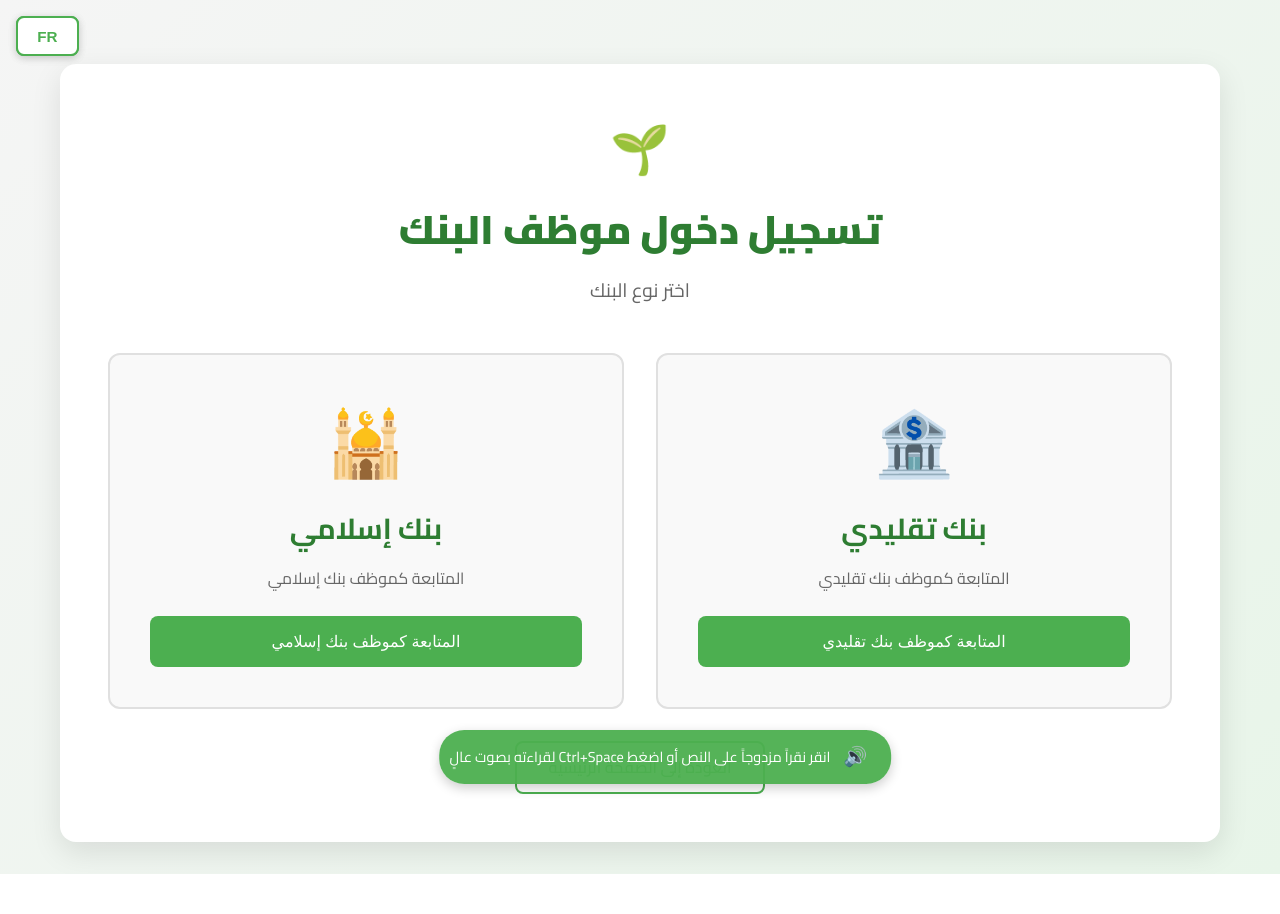
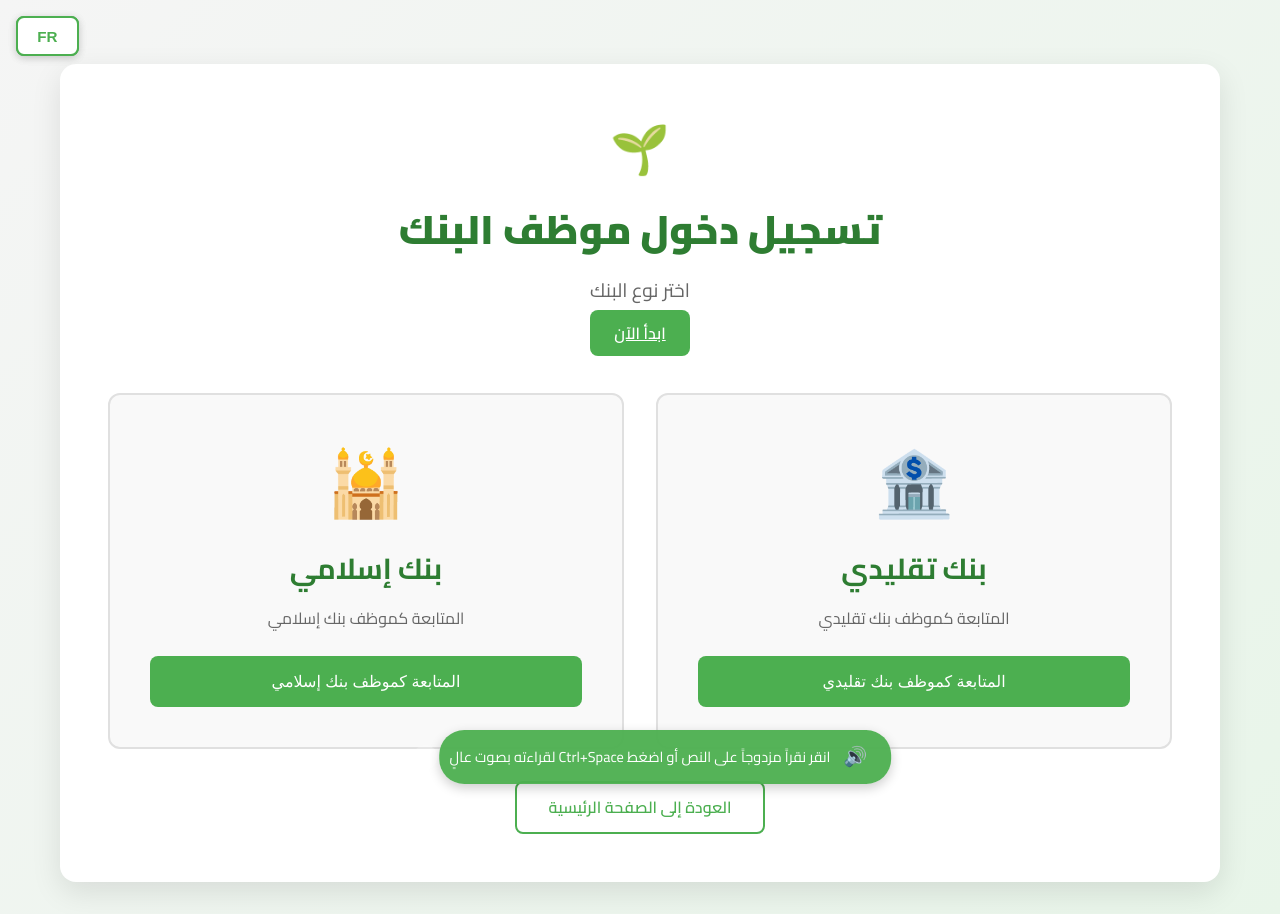
Before and after one commit to mostfawali32/farmer, a React (Vite) app: page /farmer/banker in a window 1280 px wide. Before the commit the page ends 874 px from the top, so only its background shows below. Built offline with nearby package versions, Linux system fonts and the light colour scheme.

Commit message:
Fix startNow button routes on Farmer and Banker pages

```diff
--- a/src/pages/BankerLoginPage.jsx
+++ b/src/pages/BankerLoginPage.jsx
@@ -23,6 +23,11 @@ function BankerLoginPage() {
             <span className="leaf-icon">🌱</span>
             <h1>{t.bankerLoginTitle}</h1>
             <p>{t.selectBankType}</p>
+            <div style={{ marginTop: '1rem', textAlign: 'center' }}>
+              <Link to="banker/login?type=normal" className="btn-start">
+                {t.startNow}
+              </Link>
+            </div>
           </div>
 
           <div className="bank-selection">
--- a/src/pages/FarmerPage.jsx
+++ b/src/pages/FarmerPage.jsx
@@ -17,7 +17,7 @@ function FarmerPage() {
           <div className="header-content">
             <div className="header-left">
               <button className="btn-login">{t.login}</button>
-              <button className="btn-start">{t.startNow}</button>
+              <Link to="farmer/login?solution=1" className="btn-start">{t.startNow}</Link>
             </div>
             <nav className="nav">
               <Link to="/">{t.features}</Link>
```
